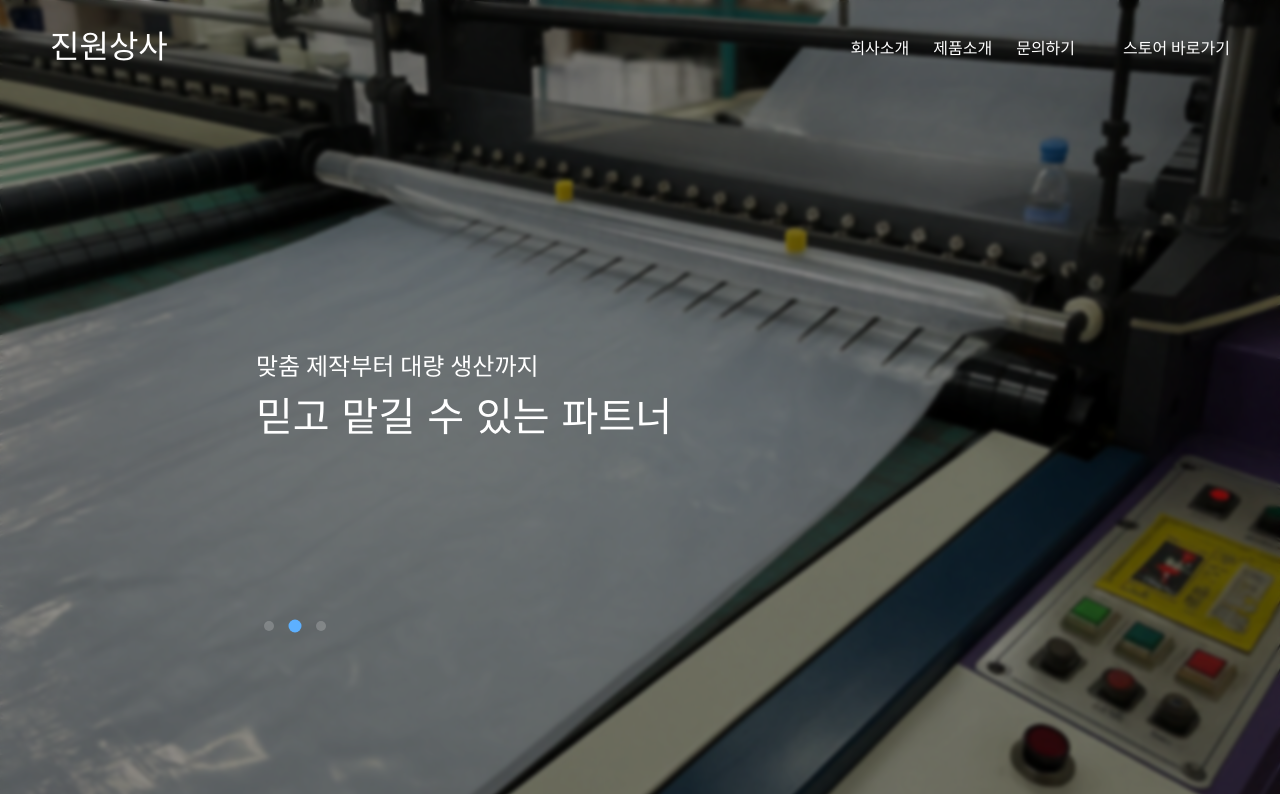
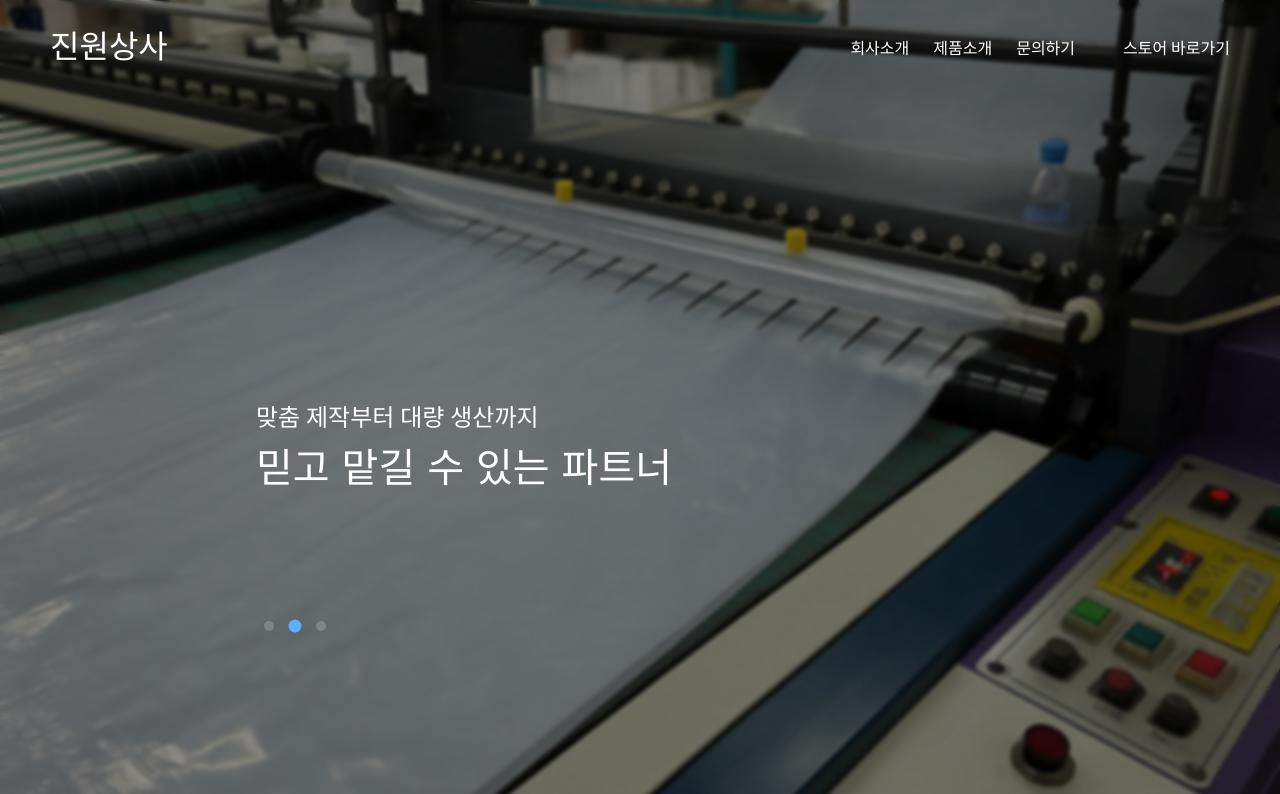
Before and after one commit to JinwonShen/jinwon-corporation, a Next.js app: page / in a window 1280 px wide. Shown: the top 794 px of the page. Built offline with nearby package versions, Linux system fonts and the light colour scheme.

Commit message:
framer motion 적용 및 swiper 스타일적용

```diff
--- a/package.json
+++ b/package.json
@@ -9,6 +9,7 @@
     "lint": "next lint"
   },
   "dependencies": {
+    "framer-motion": "^12.7.4",
     "next": "15.3.1",
     "react": "^19.0.0",
     "react-dom": "^19.0.0",
--- a/src/components/SwiperContainer.tsx
+++ b/src/components/SwiperContainer.tsx
@@ -1,15 +1,18 @@
 "use client";
 
 import { Swiper, SwiperSlide } from "swiper/react";
+import { Autoplay, Pagination } from "swiper/modules";
+import { motion } from "framer-motion";
 import "swiper/css"; // 기본 스타일
 import "swiper/css/navigation"; // 사용하면 navigation 버튼용
 import "swiper/css/pagination"; // 페이지네이션 동그라미용
 
-import { Autoplay, Pagination } from "swiper/modules";
+import { useState } from "react";
 import Image from "next/image";
 import styles from "../styles/SwiperContainer.module.scss";
 
 type SlideData = {
+  id: string;
   title: string;
   subTitle: string;
   image: string;
@@ -17,16 +20,19 @@ type SlideData = {
 
 const slideData: SlideData[] = [
   {
+    id: "slide01",
     title: "정직과 신뢰로 만들어낸 품질",
     subTitle: "가공 경력 23년,",
     image: "/jinwon(1).jpeg",
   },
   {
+    id: "slide02",
     title: "믿고 맡길 수 있는 파트너",
     subTitle: "맞춤 제작부터 대량 생산까지",
     image: "/jinwon(2).jpeg",
   },
   {
+    id: "slide03",
     title: "믿을 수 있는 품질, 정확한 납기",
     subTitle: "합리적인 가격",
     image: "/jinwon(3).jpeg",
@@ -34,6 +40,8 @@ const slideData: SlideData[] = [
 ];
 
 export default function SwiperContainer() {
+  const [activeIndex, setActiveIndex] = useState(0);
+
   return (
     <div className={styles.swiperContainer}>
       <Swiper
@@ -44,6 +52,7 @@ export default function SwiperContainer() {
           clickable: true,
           renderBullet: (index, className) => `<span class="custom-bullet ${className}"></span>`,
         }}
+        onSlideChange={(swiper) => setActiveIndex(swiper.realIndex)}
         slidesPerView={1}
         autoplay={true}
         speed={1000}
@@ -51,11 +60,17 @@ export default function SwiperContainer() {
       >
         {slideData.map((slide, i) => {
           return (
-            <SwiperSlide key={i} className={styles.swiperSlide}>
-              <div className={styles.textCont}>
+            <SwiperSlide key={slide.id} className={styles.swiperSlide}>
+              <motion.div
+                key={slide.id}
+                className={styles.textCont}
+                initial={{ opacity: 0, y: 30 }}
+                animate={activeIndex === i ? { opacity: 1, y: 0 } : { opacity: 0, y: 30 }}
+                transition={{ duration: 1, delay: 0.3, ease: "easeOut" }}
+              >
                 <span>{slide.subTitle}</span>
                 <h1>{slide.title}</h1>
-              </div>
+              </motion.div>
               <div className={styles.imgCont}>
                 <Image
                   src={slide.image}
--- a/src/styles/Header.module.scss
+++ b/src/styles/Header.module.scss
@@ -35,6 +35,13 @@
         a {
           text-decoration: none;
           color: #fff;
+          font-weight: 500;
+          transition: color 0.3s ease, transform 0.3s ease;
+
+          &:hover {
+            color: $color-primary;
+            transform: scale(1.01);
+          }
         }
       }
     }
```
Also changed, not shown: 1 other file (tests, documents, lock files or other folders).
